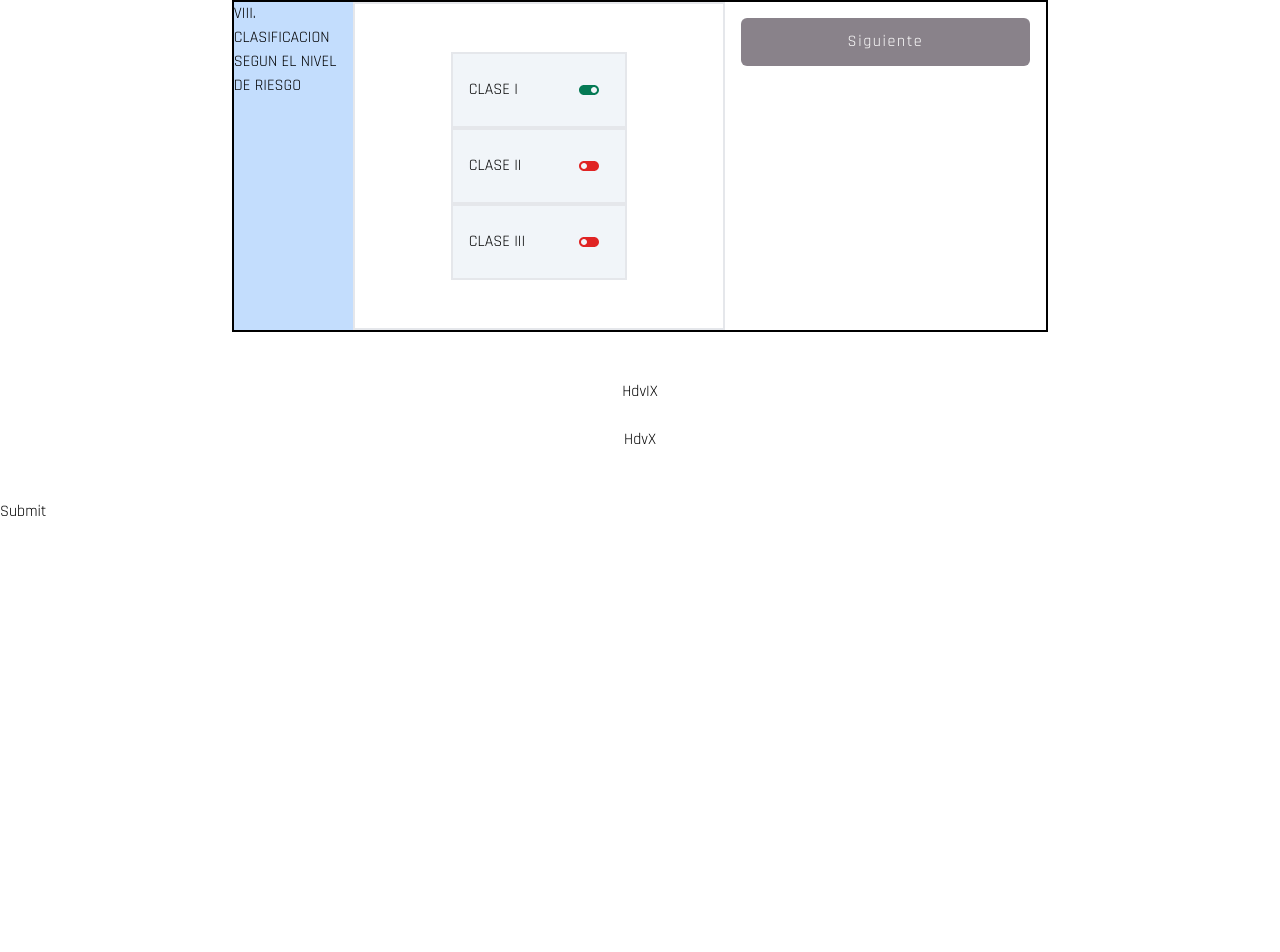
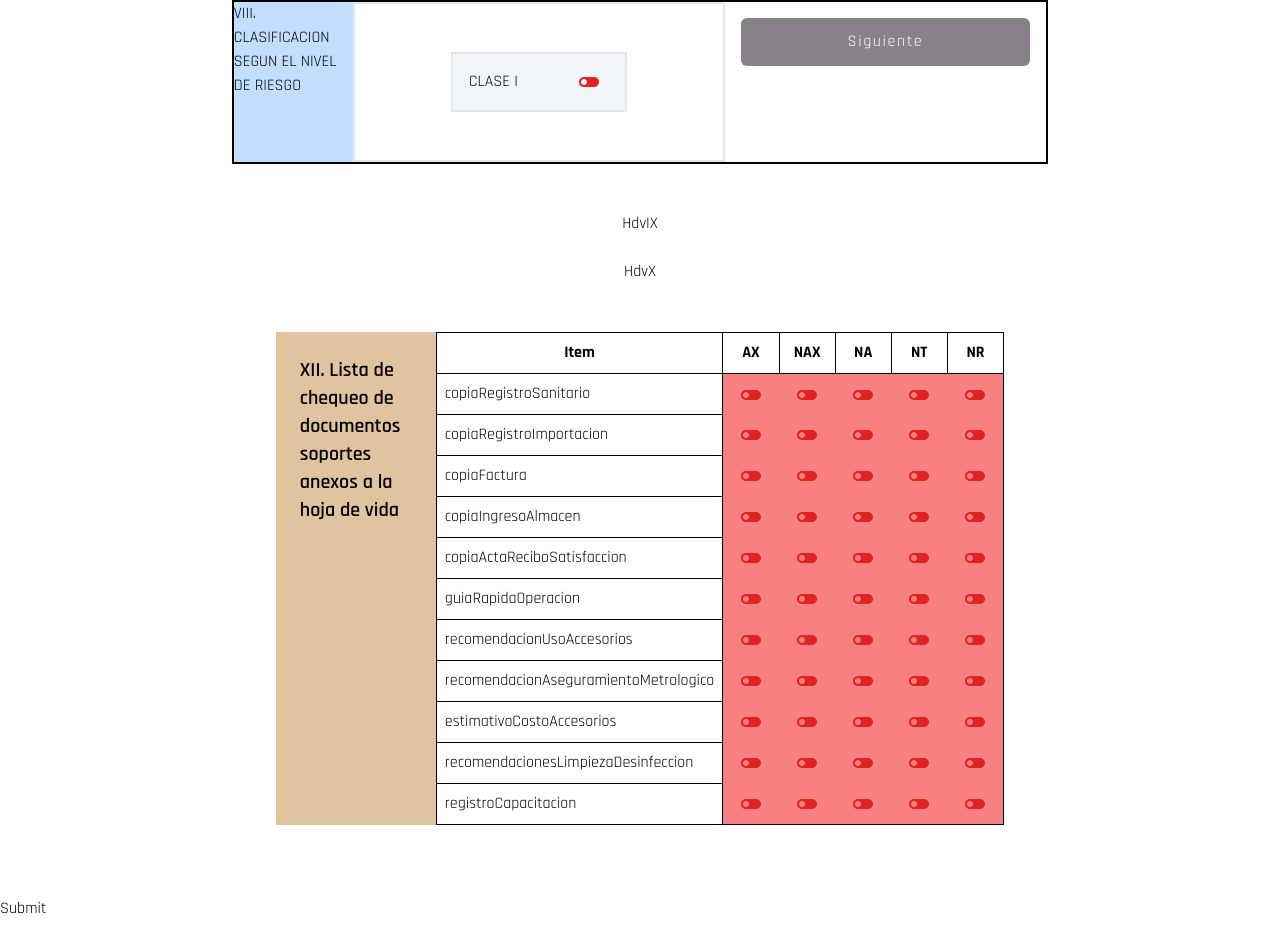
Before and after one commit to ccastri/yc.io, a Next.js app: page /documentos/hdv in a window 1280 px wide. Shown: the part 4003-4955 px from the top of the page. Before the commit the page ends 4814 px from the top, so only its background shows below. Built offline with nearby package versions, Linux system fonts and the light colour scheme.

Commit message:
form component XI done

```diff
--- a/hdv.d.ts
+++ b/hdv.d.ts
@@ -94,7 +94,7 @@ export interface Observaciones {
   observacion4: string;
   observacion5: string;
 }
-export type DocumentOption = "NR" | "NT" | "AX" | "NAX" | "NA";
+export type DocumentOption = "NR" | "NT" | "AX" | "NAX" | "NA" | null;
 
 export interface DocumentosSoportes {
   copiaRegistroSanitario: DocumentOption;
--- a/src/app/_components/FormParent.tsx
+++ b/src/app/_components/FormParent.tsx
@@ -12,7 +12,7 @@ import HdvX from './HdvX'
 import { useFormContext } from 'react-hook-form'
 import { AllFormData } from './FormProviderWrapper'
 import { useFormCurrentStep } from '../context/useFormStepContext'
-// import HdvXI from '../../_components/HdvXI'
+import HdvXI from './HdvXI'
 
 
 // import React, { useRef } from 'react'
@@ -27,22 +27,33 @@ export const hdvElementList = [
 {name:'Periodicidad de mantenimiento', component:HdvVIII},
 {name:'Requiere Calibracion', component:HdvIX},
 {name:'Accesorios', component:HdvX},
-// {name:'Observaciones', component:HdvXI},
+{name:'DocumentosSoportes', component:HdvXI},
 // {name:'', component:HdvXII},
 
 ]
 
 const FormParent = () => {
     const { register, control, handleSubmit, formState: { errors  } } = useFormContext<AllFormData>();
-    const { nextFormStep, prevFormStep, elementsRefs, scrollToForm, setFormStep } = useFormCurrentStep()
+    const { selectedOptions, setSelectedOptions, elementsRefs, scrollToForm, setFormStep } = useFormCurrentStep()
     const handleChange = (e: ChangeEvent<HTMLInputElement> | ChangeEvent<HTMLSelectElement>) => {
       const { name, value } = e.currentTarget
       // setUser({ ...user, [name]: value })
     }
+    const [hdvData, setHdvData] = useState({})
+
     const onSubmit = async (data: AllFormData) => {
-        alert(JSON.stringify(data));
+      console.log(data)
+      console.log(selectedOptions)
+      // console.log(data)
+        setHdvData((prevVal)=>({
+          ...prevVal,
+          ...selectedOptions,
+          ...data
+        }))
+        alert(JSON.stringify(hdvData));
 
     }
+
     const mainContainerRef = useRef<(HTMLDivElement | null)>(null);
     console.log(errors)
   return (
--- a/src/app/_components/FormProviderWrapper.tsx
+++ b/src/app/_components/FormProviderWrapper.tsx
@@ -1,9 +1,9 @@
 // FormProviderWrapper.tsx
 import React from 'react';
 import { FormProvider, useForm } from 'react-hook-form';
-import { InformacionGeneralData, UbicacionGeograficaData, RegistroHistorico, RegistroTecnicoInstalacion, RegistroTecnicoFuncionamiento, ClasificacionBiomedica } from '../../../hdv';
+import { InformacionGeneralData, UbicacionGeograficaData, RegistroHistorico, RegistroTecnicoInstalacion, RegistroTecnicoFuncionamiento, ClasificacionBiomedica, ClasificacionNivelRiesgo, PeriodicidadMantenimiento, DocumentosSoportes } from '../../../hdv';
 
-export type AllFormData = UbicacionGeograficaData | InformacionGeneralData | RegistroTecnicoInstalacion |RegistroHistorico | RegistroTecnicoFuncionamiento | ClasificacionBiomedica;
+export type AllFormData = UbicacionGeograficaData | InformacionGeneralData | RegistroTecnicoInstalacion |RegistroHistorico | RegistroTecnicoFuncionamiento | ClasificacionBiomedica |ClasificacionNivelRiesgo| PeriodicidadMantenimiento | DocumentosSoportes;
 interface FormProviderWrapperProps {
   children: React.ReactNode;
 }
--- a/src/app/_components/HdvVI.tsx
+++ b/src/app/_components/HdvVI.tsx
@@ -17,7 +17,7 @@ export type FormFieldVIConfig = {
   // onChange:() => void;
   // You can add more properties like placeholder, required, etc. as needed
 }
-const HdvVI:React.FC<stepSecondToLast> = ({onChange,}) => {
+const HdvVI:React.FC<stepSecondToLast> = ({}) => {
   const { register, handleSubmit, formState: { errors } } = useFormContext<InformacionGeneralData>();
 console.log(errors)
 
--- a/src/app/_components/HdvVIII.tsx
+++ b/src/app/_components/HdvVIII.tsx
@@ -3,14 +3,25 @@ import { stepSecondToLast } from './HdvII';
 import ToggleOnIcon from '@mui/icons-material/ToggleOn';
 import ToggleOffIcon from '@mui/icons-material/ToggleOff';
 import HdvButton from './HdvButton';
+import { Controller, useFormContext } from 'react-hook-form';
+import { ClasificacionNivelRiesgo, PeriodicidadMantenimiento } from '../../../hdv';
 
 const HdvVII: React.FC<stepSecondToLast> = ({ onChange }) => {
-  const [selectedOption, setSelectedOption] = useState('CLASE I');
+const { control } = useFormContext<ClasificacionNivelRiesgo>();
+  const [selectedOptions, setSelectedOptions] = useState<{ [key: string]: boolean }>({
+    claseI: false,
+    claseIA: false,
+    claseIIB: false,
+    claseIII: false,
+  });
 
-  const handleOptionToggle = (option: string) => {
-    setSelectedOption(option);
+
+  const handleOptionToggle = (key: keyof ClasificacionNivelRiesgo) => {
+    setSelectedOptions((prevState) => ({
+      ...prevState,
+      [key]: !prevState[key],
+    }));
   };
-
   return (
  <div className='flex flex-row py-6'>
       <div className='grid grid-cols-10 xl:flex w-auto border-2 border-black'>
@@ -18,50 +29,32 @@ const HdvVII: React.FC<stepSecondToLast> = ({ onChange }) => {
         <h2 className='bg-blue-200 col-span-10'>VIII. CLASIFICACION SEGUN EL NIVEL DE RIESGO</h2>
         <div className='col-span-10 py-12 border-2 px-12'>
           <div className='px-12'>
-            {/* Option 1 */}
+             {/* {toggleButtonOptions.map((option) => ( */}
+ <Controller
+              name="claseI" // Set the name to "claseI" from ClasificacionNivelRiesgo
+              control={control}
+              defaultValue={selectedOptions.claseI} // Use the value from selectedOptions for defaultValue
+              render={({ field }) => (
                 <div
                   className={`border-2 w-44 items-center bg-slate-100 p-4 flex justify-between ${
-                selectedOption === 'CLASE I' ? 'bg-green-200' : 'bg-red-200'
+                    field.value ? 'bg-green-200' : 'bg-red-200'
                   }`}
                 >
                   <span>CLASE I</span>
-              <button
-                onClick={() => handleOptionToggle('CLASE I')}
-                className={`p-2 ${selectedOption === 'CLASE I' ? 'text-green-600' : 'text-red-600'}`}
+                  <label htmlFor="">
+                    <span
+                      onClick={() => {
+                        handleOptionToggle('claseI'); // Pass the key corresponding to "claseI"
+                        field.onChange(!field.value); // Manually update the form value
+                      }}
+                      className={`p-2 ${field.value ? 'text-green-600' : 'text-red-600'}`}
                     >
-                {selectedOption === 'CLASE I' ? <ToggleOnIcon /> : <ToggleOffIcon />}
-              </button>
+                      {field.value ? <ToggleOnIcon /> : <ToggleOffIcon />}
+                    </span>
+                  </label>
                 </div>
-
-            {/* Option 2 */}
-            <div
-              className={`border-2 w-44 items-center bg-slate-100 p-4 flex justify-between ${
-                selectedOption === 'CLASE II' ? 'bg-green-200' : 'bg-red-200'
-              }`}
-            >
-              <span>CLASE II</span>
-              <button
-                onClick={() => handleOptionToggle('CLASE II')}
-                className={`p-2 ${selectedOption === 'CLASE II' ? 'text-green-600' : 'text-red-600'}`}
-              >
-                {selectedOption === 'CLASE II' ? <ToggleOnIcon /> : <ToggleOffIcon />}
-              </button>
-            </div>
-
-            {/* Option 3 */}
-            <div
-              className={`border-2 w-44 items-center bg-slate-100 p-4 flex justify-between ${
-                selectedOption === 'CLASE III' ? 'bg-green-200' : 'bg-red-200'
-              }`}
-            >
-              <span>CLASE III</span>
-              <button
-                onClick={() => handleOptionToggle('CLASE III')}
-                className={`p-2 ${selectedOption === 'CLASE III' ? 'text-green-600' : 'text-red-600'}`}
-              >
-                {selectedOption === 'CLASE III' ? <ToggleOnIcon /> : <ToggleOffIcon />}
-              </button>
-            </div>
+              )}
+            />
           </div>
         </div>
         <div className='w-full right-4'>
--- a/src/app/_components/HdvXI.tsx
+++ b/src/app/_components/HdvXI.tsx
@@ -1,114 +1,94 @@
-// import React from 'react';
-// import { useForm, Controller, useFormContext } from 'react-hook-form';
-// import { Observaciones } from '../../../hdv';
-// import { stepSecondToLast } from './HdvII';
+import React, { useState } from 'react';
+import ToggleOnIcon from '@mui/icons-material/ToggleOn';
+import ToggleOffIcon from '@mui/icons-material/ToggleOff';
+import { DocumentOption, DocumentosSoportes } from '../../../hdv';
+import { stepSecondToLast } from './HdvII';
+import { useFormCurrentStep } from '../context/useFormStepContext';
 
-// type FormFieldXIConfig = {
-//   label: string;
-//   name: keyof Observaciones;
-//   type: string;
-//   validation?: string | null;
-// };
+const HdvXI: React.FC<stepSecondToLast> = ({}) => {
+  const { selectedOptions, setSelectedOptions } = useFormCurrentStep()
+// const { control, handleSubmit } = useFormContext<DocumentosSoportes>()
+  const handleOptionToggle = (field: keyof DocumentosSoportes, option: DocumentOption) => {
+    setSelectedOptions((prevOptions) => ({
+      ...prevOptions,
+      [field]: prevOptions[field] === option ? null : option,
+    }));
+  };
 
-// // Define your form fields as an array of objects adhering to FormFieldXIConfig
-// const formFields: FormFieldXIConfig[] = [
-//   {
-//     label: 'Field 1',
-//     name: 'observacion1',
-//     type: 'text',
-//     validation: 'Field 1 is required',
-//   },
-//   {
-//     label: 'Field 2',
-//     name: 'observacion2',
-//     type: 'text',
-//     validation: 'Field 2 is required',
-//   },
-//   {
-//     label: 'Field 3',
-//     name: 'observacion3',
-//     type: 'text',
-//     validation: 'Field 3 is required',
-//   },
-//   {
-//     label: 'Field 4',
-//     name: 'observacion4',
-//     type: 'text',
-//     validation: 'Field 4 is required',
-//   },
-//   {
-//     label: 'Field 5',
-//     name: 'observacion5',
-//     type: 'text',
-//     validation: 'Field 5 is required',
-//   },
-//   // {
-//   //   label: 'Field 6',
-//   //   name: 'observacion6',
-//   //   type: 'text',
-//   //   validation: 'Field 6 is required',
-//   // },
-//   // Add more fields as needed
-// ];
+  const options = Object.keys(selectedOptions);
 
-// // type FormValues: FormFieldXIConfig[] = {
-// //   observacion1: string;
-// //   observacion2: string;
-// //   observacion3: string;
-// //   observacion4: string;
-// //   observacion5: string;
-//   // observacion6: string;
-//   // Add more fields as needed
-// // };
+  return (
+    <div className='w-full px-12 py-6 xl:flex'>
+     <div className='  bg-[#E0C4A0] p-6'>
+      <h2 className='text-xl w-28 font-semibold'>XII. Lista de chequeo de documentos soportes anexos a la hoja de vida</h2>
+     </div>
+    <table className="border-collapse border border-black">
+      <thead>
+        <tr>
+          <th className="border border-black p-2">Item</th>
+          <th className="border border-black p-2 text-center">AX</th>
+          <th className="border border-black p-2 text-center">NAX</th>
+          <th className="border border-black p-2 text-center">NA</th>
+          <th className="border border-black p-2 text-center">NT</th>
+          <th className="border border-black p-2 text-center">NR</th>
+        </tr>
+      </thead>
+      <tbody>
+        {options.map((fieldName) => (
+          <tr key={fieldName}>
+            <td className="border border-black p-2">{fieldName}</td>
+            <td
+            className={`p-2 ${selectedOptions[fieldName as keyof DocumentosSoportes] === 'AX' ? 'text-green-600 bg-green-400' : 'text-red-600 bg-red-400'}`}>
 
-// type FormValues = {
-//   [K in keyof Observaciones]: string;
-// };
+                  <span className='p-2'
+                   onClick={() => handleOptionToggle(fieldName as keyof DocumentosSoportes, 'AX')}>
 
-// const HdvXI: React.FC<stepSecondToLast> = ({onSubmit}) => {
-//   const {
-//     control,
-//     handleSubmit,
-//     formState: { errors },
-//     register, // Add the register function here
-//   } = useForm<FormValues>(); // Use FormValues type here
+                {selectedOptions[fieldName as keyof DocumentosSoportes] === 'AX' ? <ToggleOnIcon /> : <ToggleOffIcon />}
+                  </span>
 
-//   const onSubmit = (data: FormValues) => {
-//     console.log(data);
-//     // Add your form submission logic here
-//   };
+            </td>
+            <td
+            className={`p-2 ${selectedOptions[fieldName as keyof DocumentosSoportes] === 'NT' ? 'text-green-600 bg-green-400' : 'text-red-600 bg-red-400'}`}>
 
-//   return (
-//     <form onSubmit={handleSubmit(onSubmit)}>
-//       <div className="grid grid-cols-5 gap-4">
-//         {formFields.map((field, index) => (
-//           <div key={index} className="h-full bottom-0 border-">
-//             <label
-//               className={`text-md font-bold tracking-wide text-center bottom-0 flex flex-col w-full  text-slate-600 mx-auto ${
-//                 errors[field.name] && 'text-red-500'
-//               }`}
-//             >
-//               {field.label}
-//               <input
-//                 placeholder="Tu empresa S.A.S."
-//                 className={`focus:border-blue-500 bottom-0 font-normal h-full focus:outline-none text-center text-sm pt-2 w-full  text-slate-500 mx-auto border-b border-[#0D202F]`}
-//                 {...register(field.name, {
-//                   required: `${field.validation}`,
-//                 })}
-//                 onChange={() => {}}
-//               />
-//               {errors[field.name] && (
-//                 <span className="text-red-500 font-semibold text-center text-sm">
-//                   {errors[field.name]?.message}
-//                 </span>
-//               )}
-//             </label>
-//           </div>
-//         ))}
-//       </div>
-//       <button type="submit">Submit</button>
-//     </form>
-//   );
-// };
+                  <span className='p-2'
+                   onClick={() => handleOptionToggle(fieldName as keyof DocumentosSoportes, 'NT')}>
 
-// export default HdvXI;
+                {selectedOptions[fieldName as keyof DocumentosSoportes] === 'NT' ? <ToggleOnIcon /> : <ToggleOffIcon />}
+                  </span>
+            </td>
+        <td
+            className={`p-2 ${selectedOptions[fieldName as keyof DocumentosSoportes] === 'NAX' ? 'text-green-600 bg-green-400' : 'text-red-600 bg-red-400'}`}>
+
+                  <span className='p-2'
+                   onClick={() => handleOptionToggle(fieldName as keyof DocumentosSoportes, 'NAX')}>
+
+                {selectedOptions[fieldName as keyof DocumentosSoportes] === 'NAX' ? <ToggleOnIcon /> : <ToggleOffIcon />}
+                  </span>
+            </td>
+             <td
+            className={`p-2 ${selectedOptions[fieldName as keyof DocumentosSoportes] === 'NA' ? 'text-green-600 bg-green-400' : 'text-red-600 bg-red-400'}`}>
+
+                  <span className='p-2'
+                   onClick={() => handleOptionToggle(fieldName as keyof DocumentosSoportes, 'NA')}>
+
+                {selectedOptions[fieldName as keyof DocumentosSoportes] === 'NA' ? <ToggleOnIcon /> : <ToggleOffIcon />}
+                  </span>
+            </td>
+            <td
+            className={`p-2 ${selectedOptions[fieldName as keyof DocumentosSoportes] === 'NR' ? 'text-green-600 bg-green-400' : 'text-red-600 bg-red-400'}`}>
+
+                  <span className='p-2'
+                   onClick={() => handleOptionToggle(fieldName as keyof DocumentosSoportes, 'NR')}>
+
+                {selectedOptions[fieldName as keyof DocumentosSoportes] === 'NR' ? <ToggleOnIcon /> : <ToggleOffIcon />}
+                  </span>
+            </td>
+          </tr>
+        ))}
+      </tbody>
+    </table>
+                </div>
+  );
+};
+
+export default HdvXI;
--- a/src/app/_components/Navbar.tsx
+++ b/src/app/_components/Navbar.tsx
@@ -26,7 +26,9 @@ const Navbar = () => {
           const handleOptionClick = (option: string) => {
               // Assuming your routes are in the format '/option' (e.g., '/Mantenimiento', '/Calibracion', etc.)
               const parentLowered =  parentRoute.toLowerCase()
-              option=== 'Hojas de vida'? router.push(`/${parentLowered}/hdv`): router.push(`/${parentLowered}/${option.toLowerCase()}`)
+              option=== 'Hojas de vida' ?
+              router.push(`/${parentLowered}/hdv`) :
+              router.push(`/${parentLowered}/${option.toLowerCase()}`)
           };
         return (
             <div
--- a/src/app/context/useFormStepContext.tsx
+++ b/src/app/context/useFormStepContext.tsx
@@ -1,4 +1,5 @@
 import { Dispatch, MutableRefObject, SetStateAction, createContext, useContext, useRef, useState } from "react";
+import { DocumentosSoportes } from "../../../hdv";
 
 type IFormStepsType = {
   prevFormStep: ()=>void
@@ -7,6 +8,9 @@ type IFormStepsType = {
   setFormStep: Dispatch<SetStateAction<number>>;
   elementsRefs: MutableRefObject<(HTMLDivElement | null)[]>
   scrollToForm: (index:number)=>void
+  selectedOptions: DocumentosSoportes,
+  setSelectedOptions: Dispatch<SetStateAction<DocumentosSoportes>>
+
 }
 
 const CurrentFormStepContext = createContext<IFormStepsType | null>(null);
@@ -35,7 +39,19 @@ export const CurrentStepProvider:React.FC<{ children: React.ReactNode }> = ({chi
         elementsRefs.current[index]?.scrollIntoView({ behavior: 'smooth' }); // Step 3: Scroll to the form
         }
     };
-
+const [selectedOptions, setSelectedOptions] = useState<DocumentosSoportes>({
+    copiaRegistroSanitario: null,
+    copiaRegistroImportacion: null,
+    copiaFactura: null,
+    copiaIngresoAlmacen: null,
+    copiaActaReciboSatisfaccion: null,
+    guiaRapidaOperacion: null,
+    recomendacionUsoAccesorios: null,
+    recomendacionAseguramientoMetrologico: null,
+    estimativoCostoAccesorios: null,
+    recomendacionesLimpiezaDesinfeccion: null,
+    registroCapacitacion: null,
+  });
 
     const contextValue: IFormStepsType = {
         prevFormStep,
@@ -43,7 +59,9 @@ export const CurrentStepProvider:React.FC<{ children: React.ReactNode }> = ({chi
         scrollToForm,
         elementsRefs,
         formStep,
-        setFormStep
+        setFormStep,
+        selectedOptions,
+        setSelectedOptions
 
   };
 
```
Also changed, not shown: src/app/_components/HdvI.tsx (+3 -31 lines). Lines whose indentation alone changed are shown as unchanged.
